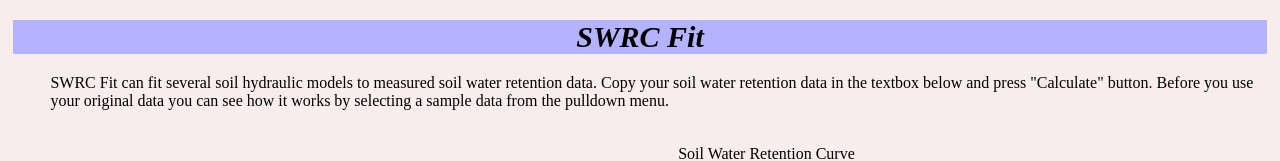
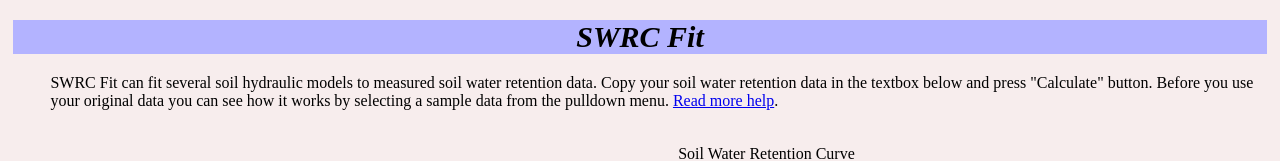
Before and after one commit to sekika/swrcfit-cgi, a plain HTML site: page index.html in a window 1280 px wide. Shown: the top 161 px of the page. Drawn offline with Linux system fonts and the light colour scheme.

Commit message:
Update index.html

```diff
--- a/index.html
+++ b/index.html
@@ -79,7 +79,9 @@
 
 <p>SWRC Fit can fit several soil hydraulic models to measured soil water retention data.
 Copy your soil water retention data in the textbox below and press "Calculate" button.
-Before you use your original data you can see how it works by selecting a sample data from the pulldown menu.</p>
+Before you use your original data you can see how it works by selecting a sample data from the pulldown menu.
+<a href="https://github.com/sekika/swrcfit/blob/master/README.md#web-interface-of-the-swrc-fit">Read more help</a>.
+</p>
 
 <div align="center">
 <form action="swrc.cgi" method="post">
```
